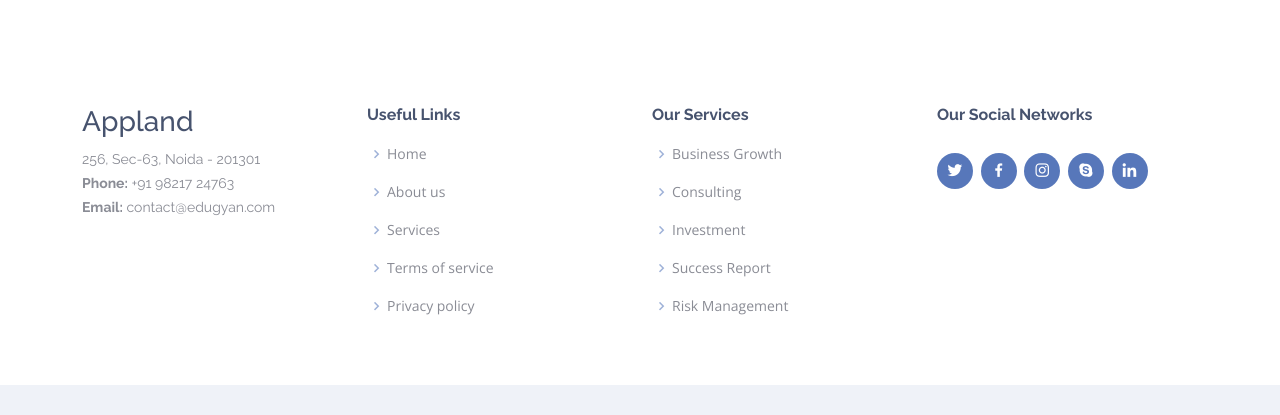
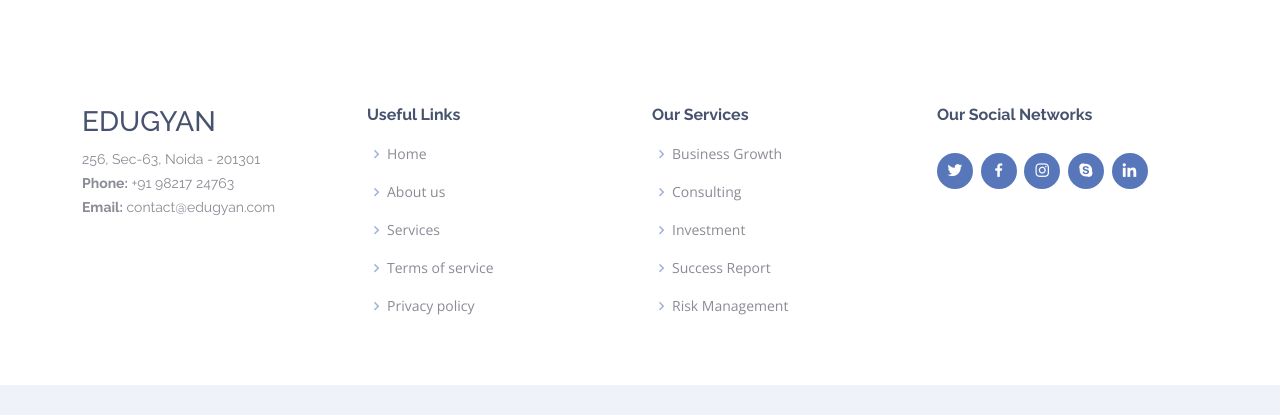
Before and after one commit to Shrutika85/Edugyan, a PHP site: page / in a window 1280 px wide. Shown: the part 3671-4086 px from the top of the page. Run offline with PHP 8.4, Linux system fonts and the light colour scheme.

Commit message:
footer updated

```diff
--- a/index.php
+++ b/index.php
@@ -340,7 +340,7 @@
         <div class="row">
 
           <div class="col-lg-3 col-md-6 footer-contact">
-            <h3>Appland</h3>
+            <h3>EDUGYAN</h3>
             <p>
               256, Sec-63, Noida - 201301 <br>
 
```
